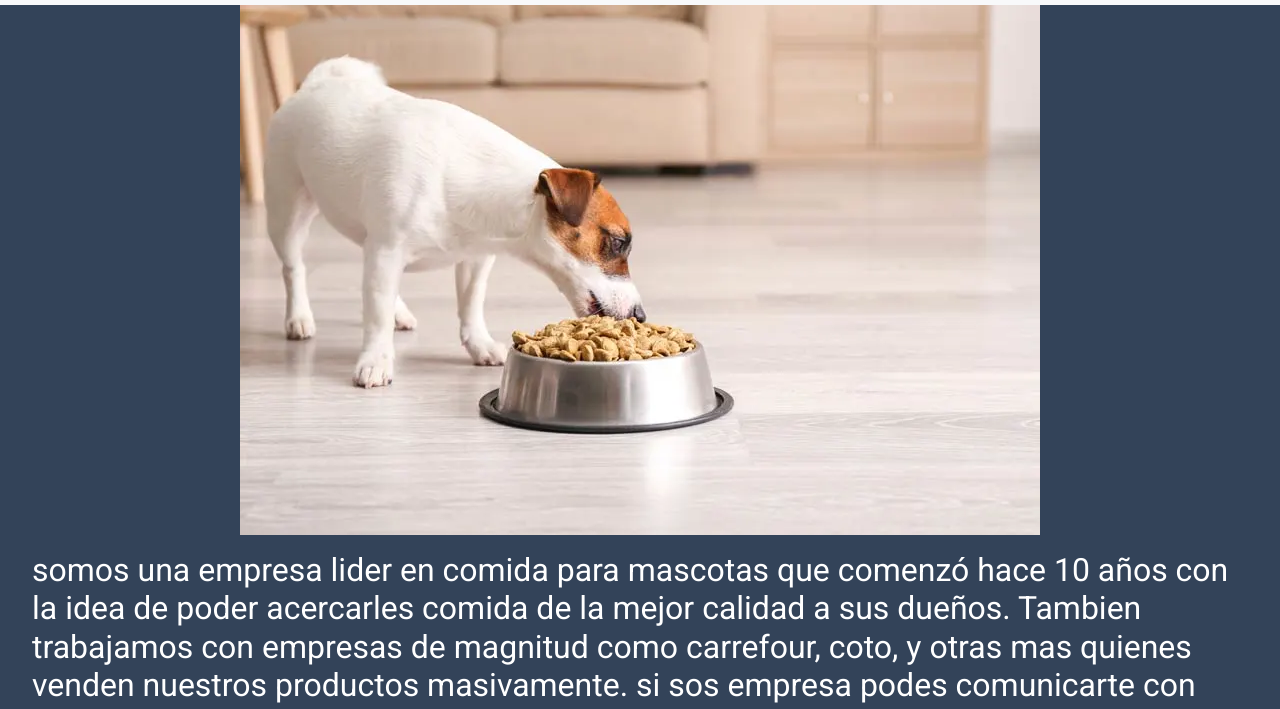
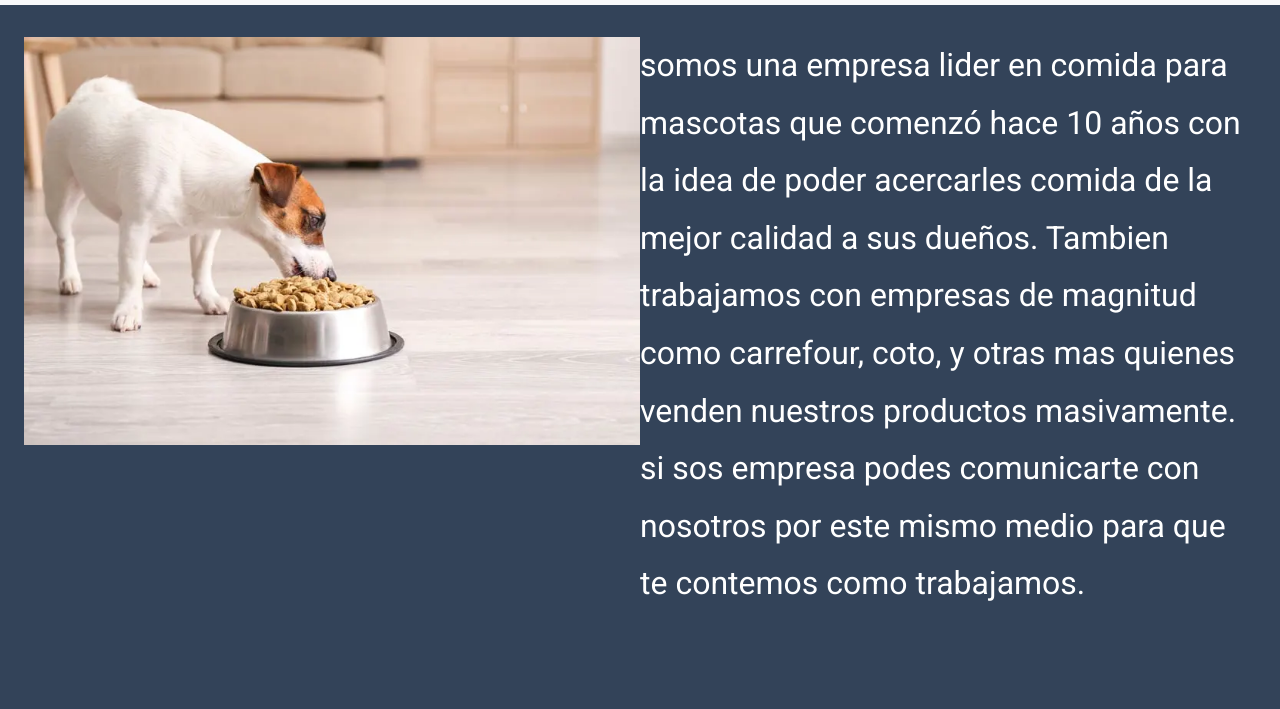
Before and after one commit to mariedonna/feeddog, a plain HTML site: page pages/quienes-somos.html in a window 1280 px wide. Shown: the part 83-792 px from the top of the page. Drawn offline with nearby package versions, Linux system fonts and the light colour scheme.

Commit message:
quienes somos con grid

```diff
--- a/pages/quienes-somos.html
+++ b/pages/quienes-somos.html
@@ -60,16 +60,19 @@
 
         </header>
 
+<main class="articulo1">
 
-
-<div class="articulo">
-    <img src="../img/perro-comiendo-pienso-a.jpg.webp" alt="perro comiendo">
+<div class="intro">
+    <img class="perro-articulo" src="../img/perro-comiendo-pienso-a.jpg.webp" alt="perro comiendo">
+    <div class="intro_info">
     <h2 class="leyenda">somos una empresa lider en comida para mascotas que comenzó hace 10 años con la idea de poder acercarles comida de la mejor calidad
         a sus dueños. Tambien trabajamos con empresas de magnitud como carrefour, coto, y otras mas quienes
         venden nuestros productos masivamente. si sos empresa podes comunicarte con nosotros por este mismo medio para que te contemos como trabajamos.
     </h2>
+  </div>
 </div>
 
+</main>
 <footer>
     <div class="pie-pagina">
      <a href="#"><img class="redes-sociales-fb" src="../img/logo-facebook.png" alt="logo facebook"></a>
--- a/styles.css
+++ b/styles.css
@@ -185,20 +185,46 @@ a {
 .description:hover{
     color:black;
 }
+.articulo1{
+    padding:2rem 1.5rem;
+    display:flex;
+    flex-direction: column;
+    gap:3rem;
+}
 
-.articulo{
+.intro{
+    display:grid;
+    grid-template-columns: 1fr 1fr;
+    grid-template-rows: 1fr 1fr 1fr;
+
+
+}
+
+/*.intro{
     display:flex;
     flex-direction: row;
     gap: 1rem;
     margin-left: 2rem;
     margin-right: 2rem;
     flex-wrap: wrap;
-    justify-content: center;
-    align-items: center;
+
+}
+.intro_info{
+    text-align: center;
+    display:flex;
+    flex-direction: column;
+    gap:1rem;
+}*/
+
+.perro-articulo{
+    max-width: 100%;
+
 }
 .leyenda{
     font-family: roboto;
     color: white;
+    font-size: 2rem;
+    line-height:1.8;
 }
 .imagen-perro-gato{
     width: 500px;
```
